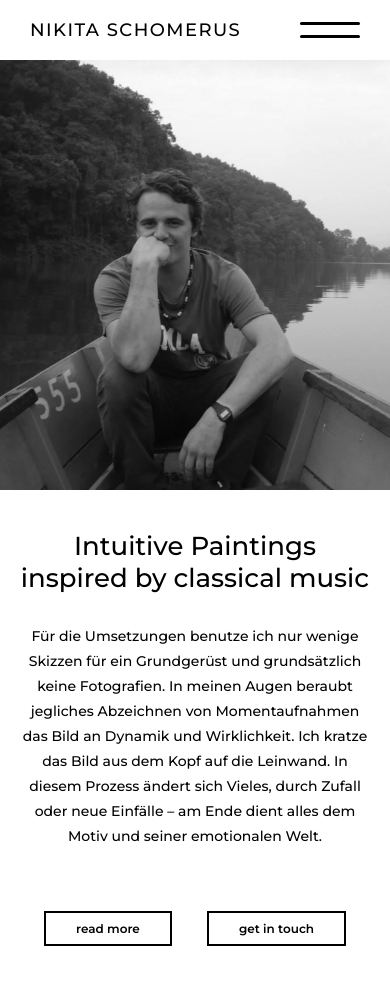
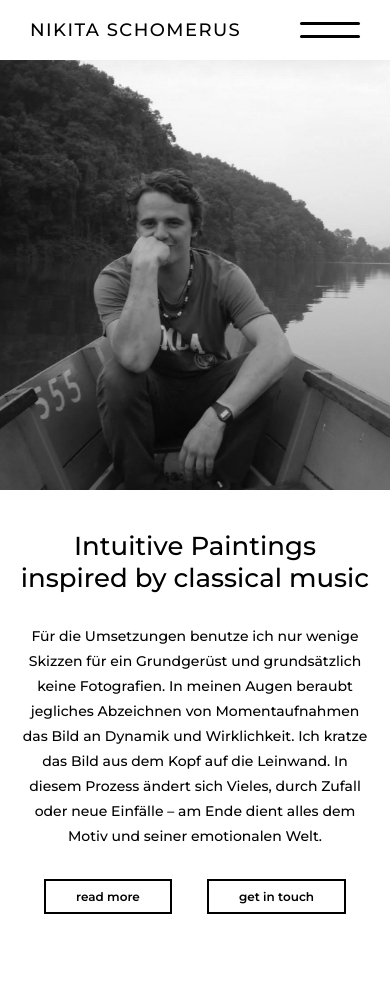
Before and after one commit to JuicyCodeDev/NickArtistitPortfolio, a Next.js app: page /about in a window 390 px wide. Shown: the top 984 px of the page. Built offline with nearby package versions, Linux system fonts and the light colour scheme.

Commit message:
about page changes

```diff
--- a/styles/About.module.css
+++ b/styles/About.module.css
@@ -127,6 +127,7 @@
   .buttonContainer {
     justify-content: center;
     padding-bottom: 62px;
+    margin-top: 30px;
   }
 
   .button {
```
